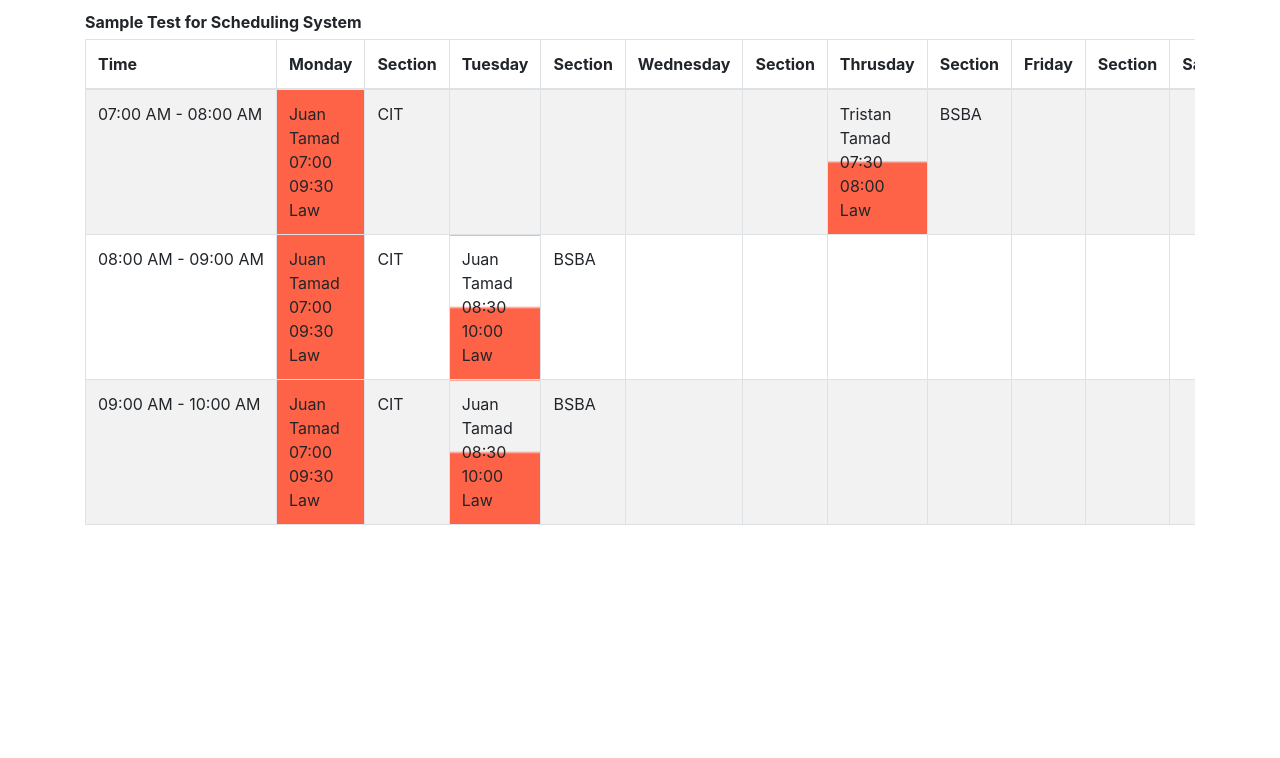
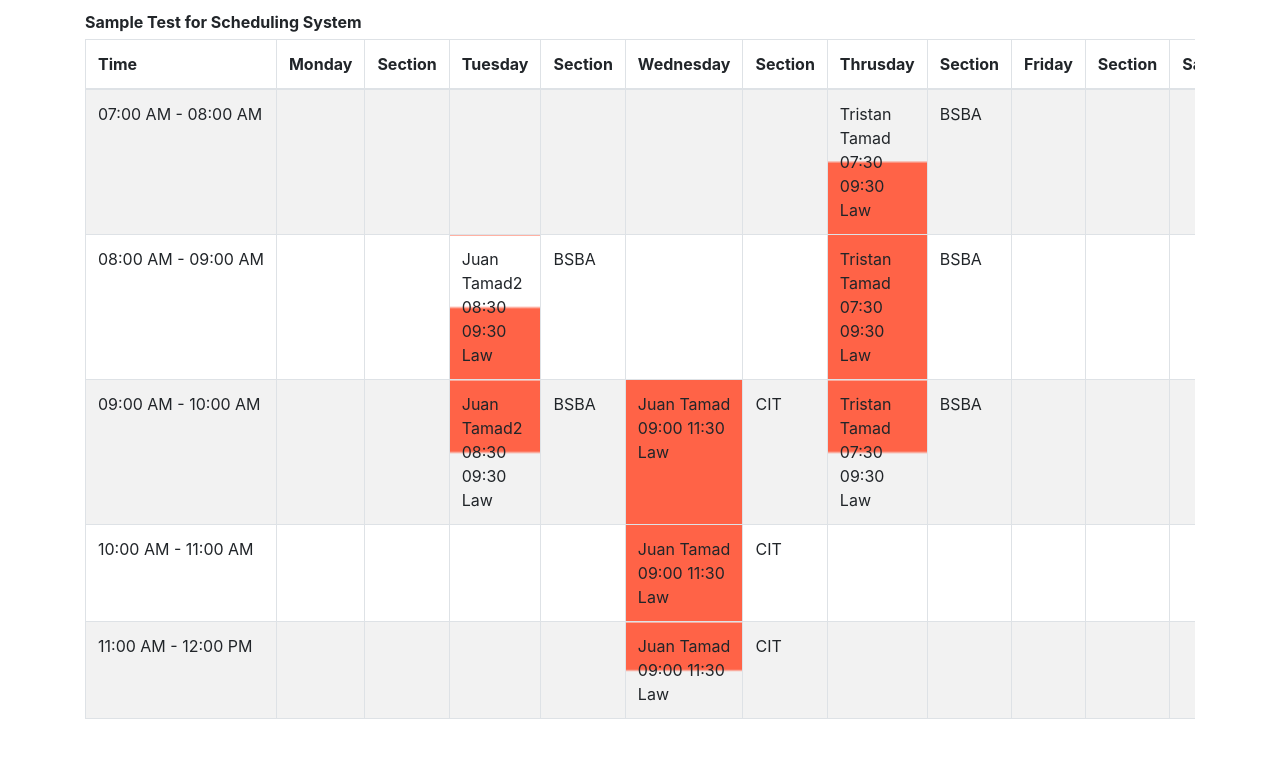
Before and after one commit to darrenatienza/class-scheduling, a React (Create React App) app: page / in a window 1280 px wide. Shown: the top 758 px of the page. Built offline with nearby package versions, Linux system fonts and the light colour scheme.

Commit message:
update class scheduling

```diff
--- a/src/ClassScheduleItem2.js
+++ b/src/ClassScheduleItem2.js
@@ -1,39 +1,44 @@
 import React, { useState, useEffect } from "react";
 import moment from "moment";
 const ClassScheduleItem2 = () => {
-  const [idStores, setIdStore] = useState([]);
+  //format of time use
+  const f = "HH:mm";
+  const fA = "HH:mm A";
+  const idStores = [];
   const [timeRanges, setTimeRange] = useState([
     { id: 1, timeStart: "07:00", timeEnd: "8:00" },
     { id: 2, timeStart: "08:00", timeEnd: "9:00" },
     { id: 3, timeStart: "09:00", timeEnd: "10:00" },
+    { id: 4, timeStart: "10:00", timeEnd: "11:00" },
+    { id: 5, timeStart: "11:00", timeEnd: "12:00" },
   ]);
-  const idStoress = [];
-  const [days, setDay] = useState([
-    "Monday",
-    "Tuesday",
-    "Wednesday",
-    "Thursday",
-    "Friday",
-    "Saturday",
-    "Sunday",
+
+  const [daysOfWeek, setDaysOfWeek] = useState([
+    { id: 1, name: "Monday" },
+    { id: 2, name: "Tuesday" },
+    { id: 3, name: "Wednesday" },
+    { id: 4, name: "Thursday" },
+    { id: 5, name: "Friday" },
+    { id: 6, name: "Saturday" },
+    { id: 7, name: "Sunday" },
   ]);
   const [colDays, setColDays] = useState([]);
   const [schedules, setSchedule] = useState([
     {
       id: 1,
-      timeStart: "07:00",
-      timeEnd: "09:30",
+      timeStart: "09:00",
+      timeEnd: "11:30",
       facultyName: "Juan Tamad",
       room: "NB101",
       section: "CIT",
       subject: "Law",
-      dayOfWeek: "Monday",
+      dayOfWeek: "Wednesday",
     },
     {
       id: 2,
       timeStart: "08:30",
-      timeEnd: "10:00",
-      facultyName: "Juan Tamad",
+      timeEnd: "09:30",
+      facultyName: "Juan Tamad2",
       room: "NB101",
       section: "BSBA",
       subject: "Law",
@@ -42,7 +47,7 @@ const ClassScheduleItem2 = () => {
     {
       id: 3,
       timeStart: "07:30",
-      timeEnd: "08:00",
+      timeEnd: "09:30",
       facultyName: "Tristan Tamad",
       room: "NB101",
       section: "BSBA",
@@ -50,32 +55,12 @@ const ClassScheduleItem2 = () => {
       dayOfWeek: "Thursday",
     },
   ]);
-
-  const isExists = (id) => {
-    if (id !== undefined) {
-      const _id = idStoress.filter((s) => s === id);
-
-      if (_id > 0) {
-        // id already exists
-        console.log(id + "exits");
-        return true;
-      } else {
-        // id not exists
-        //setIdStore((idStores) => [...idStores, id]);
-        idStoress.push(id);
-        console.log("First Check on id " + id);
-        return false;
-      }
-    }
-  };
-
+  // array that provides specific time structure of specific schedule
   const createTimeArr = (startTime, endTime) => {
     if (startTime !== undefined && endTime !== undefined) {
-      const f = "HH:mm";
       const timeStart = moment(startTime, f);
       const timeEnd = moment(endTime, f);
-      const timeArr = [];
-      timeArr.push(timeStart.format(f));
+      const timeArr = [timeStart.format(f)];
       while (timeStart.format(f) !== timeEnd.format(f)) {
         timeStart.add(30, "minutes");
         timeArr.push(timeStart.format(f));
@@ -87,80 +72,117 @@ const ClassScheduleItem2 = () => {
   // component render view
   return (
     <>
-      {/** iterate through time ranges */}
+      {/**
+       * iterate through time ranges for generating row headers
+       * iterate through days for generating columns headers
+       * filter schedule using current time range and day
+       * evaluate time and generate time sequence code for highlighting current cell
+       * render view that satisfy required output
+       */}
+
       {timeRanges.map(({ id, timeStart, timeEnd }) => {
-        const trTimeStart = moment(timeStart, "HH:mm");
-        const trTimeEnd = moment(timeEnd, "HH:mm");
+        const trTimeStart = moment(timeStart, f);
+        const trTimeEnd = moment(timeEnd, f);
         return (
           <tr key={id}>
-            {/**keys required */}
             <td className="fit">
-              {trTimeStart.format("HH:mm A")} - {trTimeEnd.format("HH:mm A")}
+              {trTimeStart.format(fA)} - {trTimeEnd.format(fA)}
             </td>
 
             {/** iterate through days */}
-            {days.map((d, index) => {
-              const a = schedules.filter(
+            {daysOfWeek.map(({ id, name }) => {
+              // concat code for identifying time structure
+              let timeSequence = "";
+
+              // get schedule
+              const schedule = schedules.filter(
                 ({
                   id,
                   timeStart: _timeStart,
                   timeEnd: _timeEnd,
                   dayOfWeek,
                 }) => {
-                  const sTimeStart = moment(_timeStart, "HH:mm");
-                  const sTimeEnd = moment(_timeEnd, "HH:mm");
+                  const sTimeStart = moment(_timeStart, f);
+                  const sTimeEnd = moment(_timeEnd, f);
                   return (
                     trTimeStart.isBefore(sTimeEnd) &&
                     trTimeEnd.isAfter(sTimeStart) &&
-                    dayOfWeek === d
+                    dayOfWeek === name
                   );
                 }
               )[0];
-              let timeHit = 0;
-              const timeArr = [];
-              if (a !== undefined) {
-                const _timeArr = createTimeArr(a.timeStart, a.timeEnd);
 
-                _timeArr.forEach((time) => {
-                  const evalTime = moment(time, "HH:mm");
+              if (schedule !== undefined) {
+                // create time array
+                const scheduleTimeArr = createTimeArr(
+                  schedule.timeStart,
+                  schedule.timeEnd
+                );
 
-                  if (evalTime.isBetween(trTimeStart, trTimeEnd)) {
-                    timeHit = timeHit + 1;
+                scheduleTimeArr.forEach((time) => {
+                  // time to evaluate
+                  const evalTime = moment(time, f);
+
+                  if (
+                    evalTime.isSame(trTimeStart) ||
+                    evalTime.isSame(trTimeEnd)
+                  ) {
+                    // evaluated time is the same
+                    timeSequence = timeSequence + "1";
+                    console.log(
+                      evalTime.format(f) +
+                        " is same of " +
+                        trTimeStart.format(f) +
+                        " or " +
+                        trTimeEnd.format(f) +
+                        " of " +
+                        schedule.facultyName +
+                        " schedule"
+                    );
+                  } else if (evalTime.isBetween(trTimeStart, trTimeEnd)) {
+                    // evaluated time in between
+                    timeSequence = timeSequence + "0";
+                    console.log(
+                      evalTime.format(f) +
+                        " is between of " +
+                        trTimeStart.format(f) +
+                        " or " +
+                        trTimeEnd.format(f) +
+                        schedule.facultyName +
+                        " schedule"
+                    );
                   }
                 });
-                // todo check for time hit
-                console.log(timeHit);
               }
-
-              const isExist = false;
               return (
-                <React.Fragment key={index}>
-                  {/** highlight half of the cell if contains :30 in start or end time */}
-
+                <React.Fragment key={id}>
+                  {/** highlight bottom half of the cell if time sequence is 01,
+                   *  top half for 10, 101 for whole
+                   */}
                   <td
                     className={
-                      a === undefined
+                      schedule === undefined
                         ? ""
-                        : !a.timeStart.includes(":30") && !isExist
+                        : timeSequence === "101"
                         ? "highlight-whole"
-                        : a.timeStart.includes(":30") && !isExist
+                        : timeSequence === "01"
                         ? "highlight-bottom"
-                        : a.timeEnd.includes(":30") && !isExist
-                        ? "highlight-top"
-                        : a.timeStart.includes(":30") && isExist
-                        ? "highlight-whole"
-                        : a.timeEnd.includes(":30") && isExist
+                        : timeSequence === "10"
                         ? "highlight-top"
                         : ""
                     }
                   >
-                    {a === undefined ? "" : a.facultyName}
+                    {schedule !== undefined ? schedule.facultyName : ""}
                     <br />
-                    {a === undefined ? "" : a.timeStart + " " + a.timeEnd}
+                    {schedule === undefined
+                      ? ""
+                      : schedule.timeStart + " " + schedule.timeEnd}
                     <br />
-                    {a === undefined ? "" : a.subject}
+                    {schedule === undefined ? "" : schedule.subject}
                   </td>
-                  <td className="fit">{a === undefined ? "" : a.section}</td>
+                  <td className="fit">
+                    {schedule === undefined ? "" : schedule.section}
+                  </td>
                 </React.Fragment>
               );
             })}
```
Also changed, not shown: src/ClassScheduleItem.js (deleted, +0 -190 lines).
